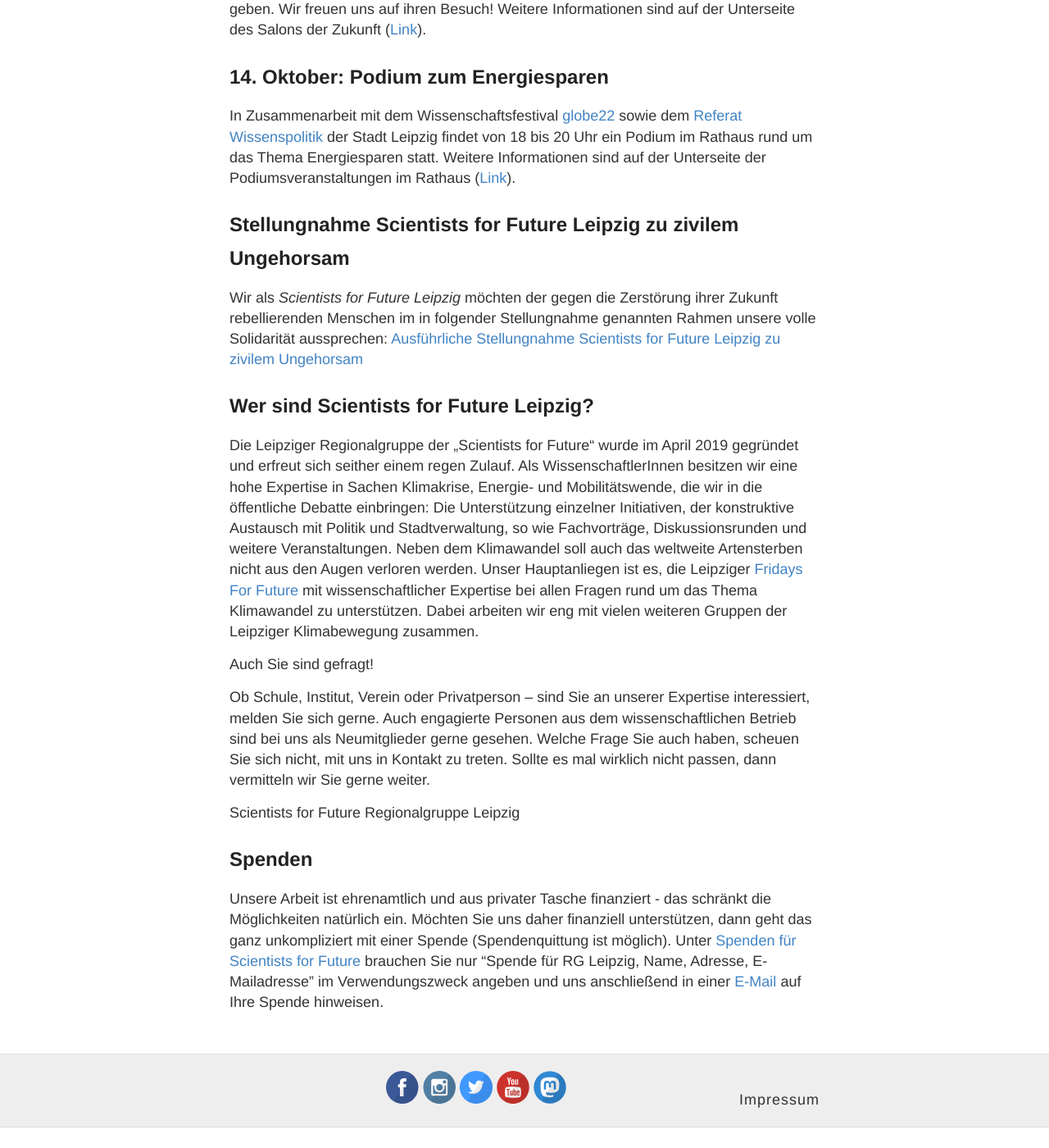
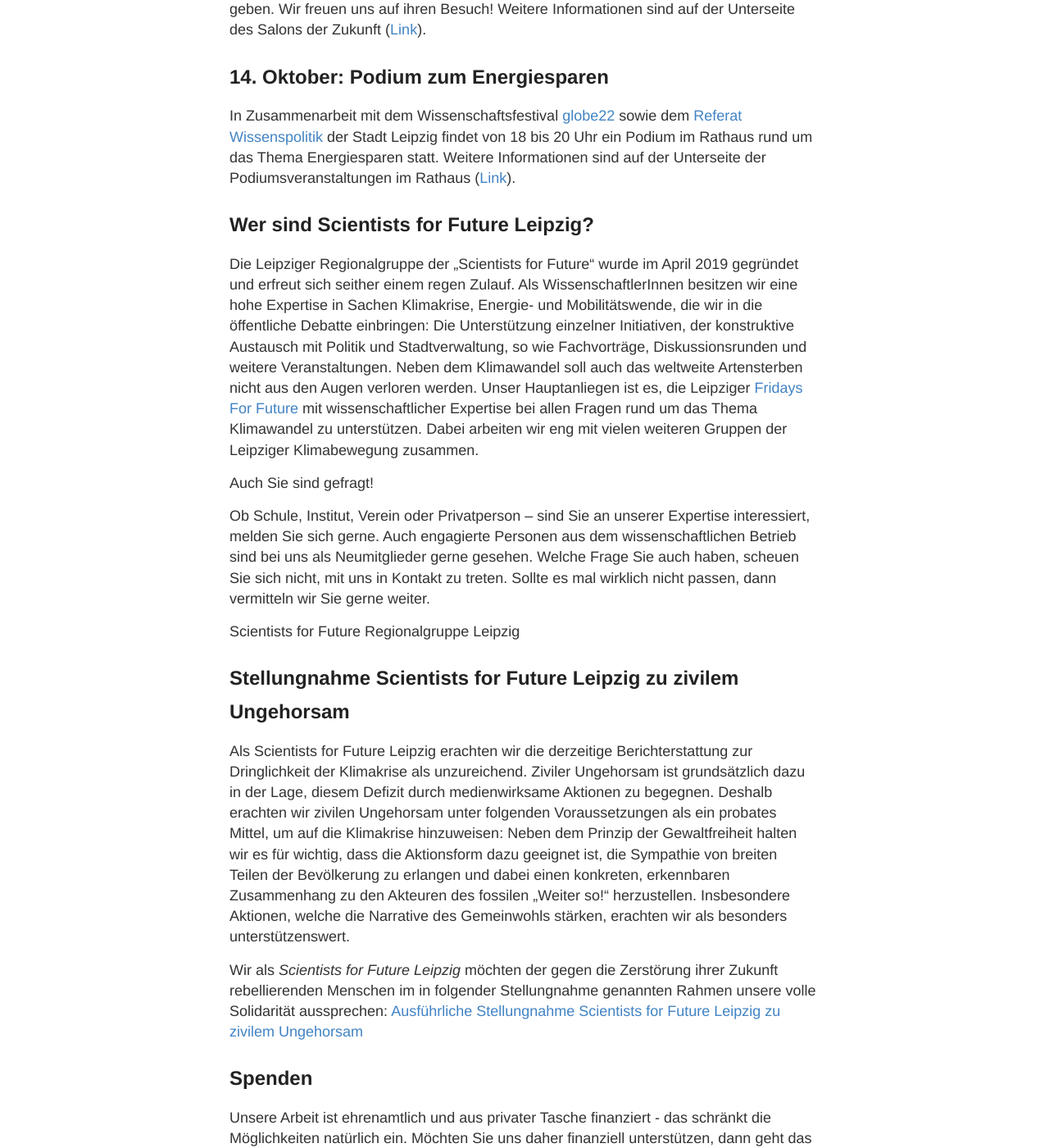
Before and after one commit to s4f-leipzig/s4f-leipzig.github.io, a Jekyll site: the page built from index.md, in a window 1280 px wide and 1400 px high, scrolled down 715 px. Shown: the whole window at 82% size. Built offline with Jekyll 4.4.1, drawn with Linux system fonts in a browser that asks for light colours; before the commit the page ends 2090 px from its top, so only the background shows below that.

Commit message:
Update index.md

```diff
--- a/index.md
+++ b/index.md
@@ -23,6 +19,12 @@ Ob Schule, Institut, Verein oder Privatperson – sind Sie an unserer Expertise
 
 Scientists for Future Regionalgruppe Leipzig
 
+<h2>Stellungnahme Scientists for Future Leipzig zu zivilem Ungehorsam</h2>
+
+<p>Als Scientists for Future Leipzig erachten wir die derzeitige Berichterstattung zur Dringlichkeit der Klimakrise als unzureichend. Ziviler Ungehorsam ist grundsätzlich dazu in der Lage, diesem Defizit durch medienwirksame Aktionen zu begegnen. Deshalb erachten wir zivilen Ungehorsam unter folgenden Voraussetzungen als ein probates Mittel, um auf die Klimakrise hinzuweisen: Neben dem Prinzip der Gewaltfreiheit halten wir es für wichtig, dass die Aktionsform dazu geeignet ist, die Sympathie von breiten Teilen der Bevölkerung zu erlangen und dabei einen konkreten, erkennbaren Zusammenhang zu den Akteuren des fossilen „Weiter so!“ herzustellen. Insbesondere Aktionen, welche die Narrative des Gemeinwohls stärken, erachten wir als besonders unterstützenswert.</p>
+
+Wir als <i>Scientists for Future Leipzig</i> möchten der gegen die Zerstörung ihrer Zukunft rebellierenden Menschen im in folgender Stellungnahme genannten Rahmen unsere volle Solidarität aussprechen: <a href="https://s4f-leipzig.de/documents/Stellungnahme_zU_S4F_Leipzig.pdf"> Ausführliche Stellungnahme Scientists for Future Leipzig zu zivilem Ungehorsam</a>
+
 <h2>Spenden</h2>
 
 Unsere Arbeit ist ehrenamtlich und aus privater Tasche finanziert - das schränkt die Möglichkeiten natürlich ein. Möchten Sie uns daher finanziell unterstützen, dann geht das ganz unkompliziert mit einer Spende (Spendenquittung ist möglich). Unter <a href="https://de.scientists4future.org/ueber-uns/spenden/">Spenden für Scientists for Future</a> brauchen Sie nur "Spende für RG Leipzig, Name, Adresse, E-Mailadresse" im Verwendungszweck angeben und uns anschließend in einer <a href="mailto:leipzig@scientists4future.org">E-Mail</a> auf Ihre Spende hinweisen.
```
Also changed, not shown: other parts of index.md (+0 -4 lines).
